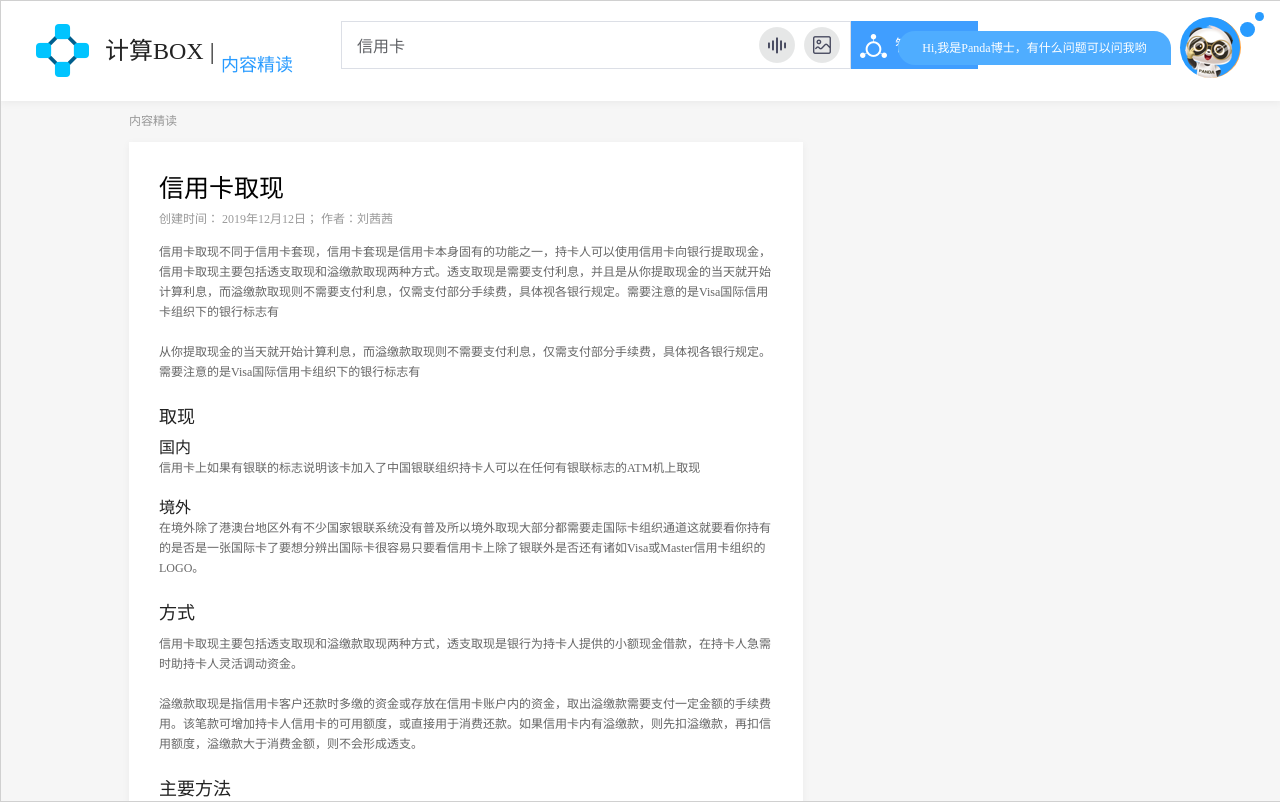
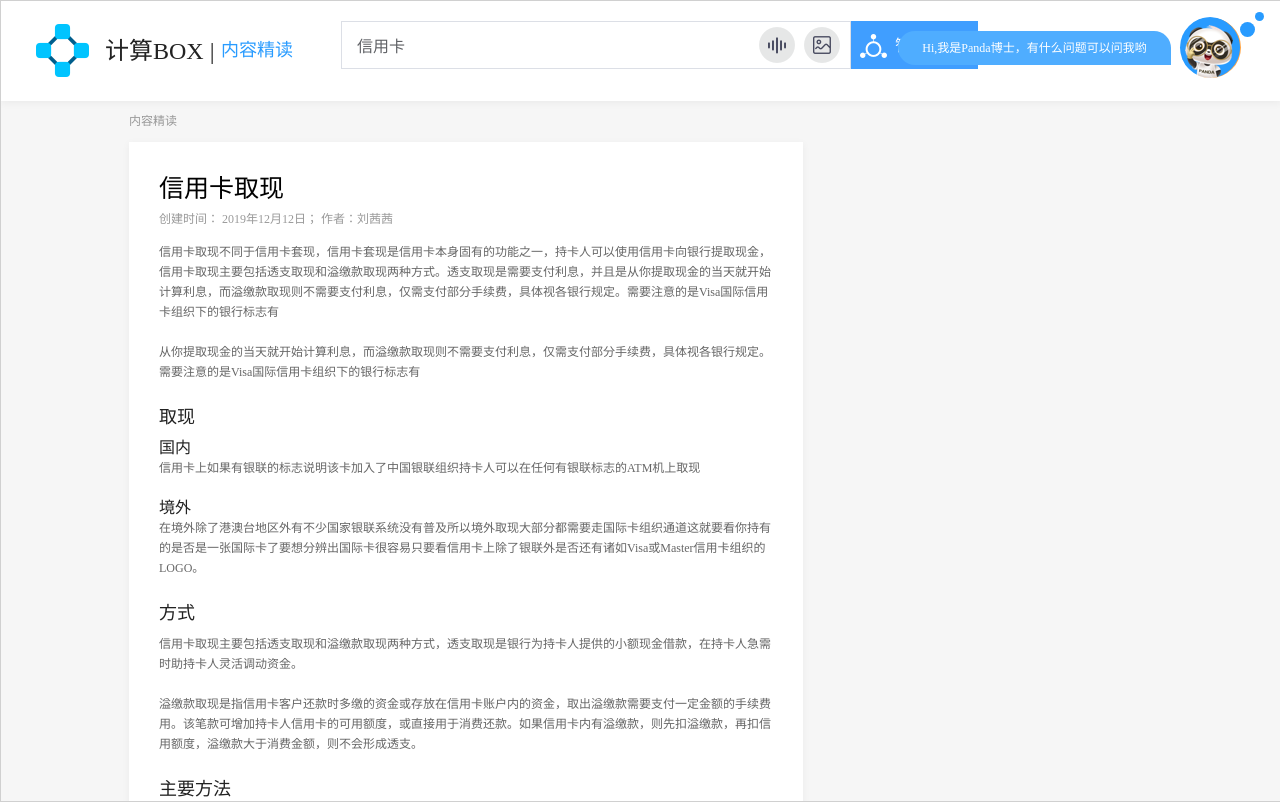
Before and after one commit to chengdudProject/chengduPro, a Vue app: page /#/contentRead in a window 1280 px wide. Built offline with nearby package versions, Linux system fonts and the light colour scheme.

Commit message:
思维导图外框

```diff
--- a/src/components/MindOne.vue
+++ b/src/components/MindOne.vue
@@ -190,7 +190,7 @@ import gojs, {Diagram} from '../components/gojs'
 	//width: 750px;
   //height: 450px;
   padding-left: 10%;
-  .myDiagramDiv canvas{
+  #myDiagramDiv>>>canvas{
     outline: none;
   }
 }
--- a/src/components/SearchBox.vue
+++ b/src/components/SearchBox.vue
@@ -73,7 +73,7 @@
       p {
           //float: left
           padding-left: 220px;
-          padding-top: 30px;
+          padding-top: 15px;
           font-size: 18px;
           color: #289BFF;
           letter-spacing: 0;
```
